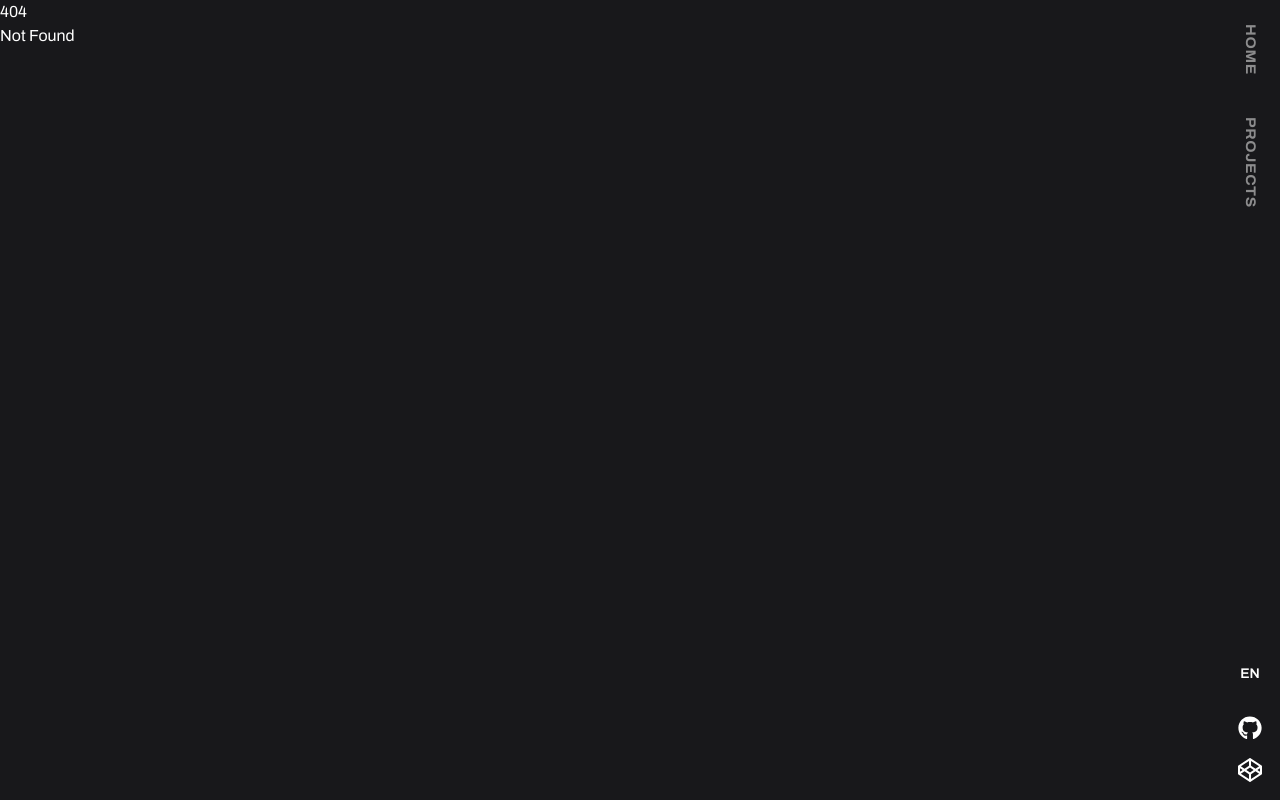
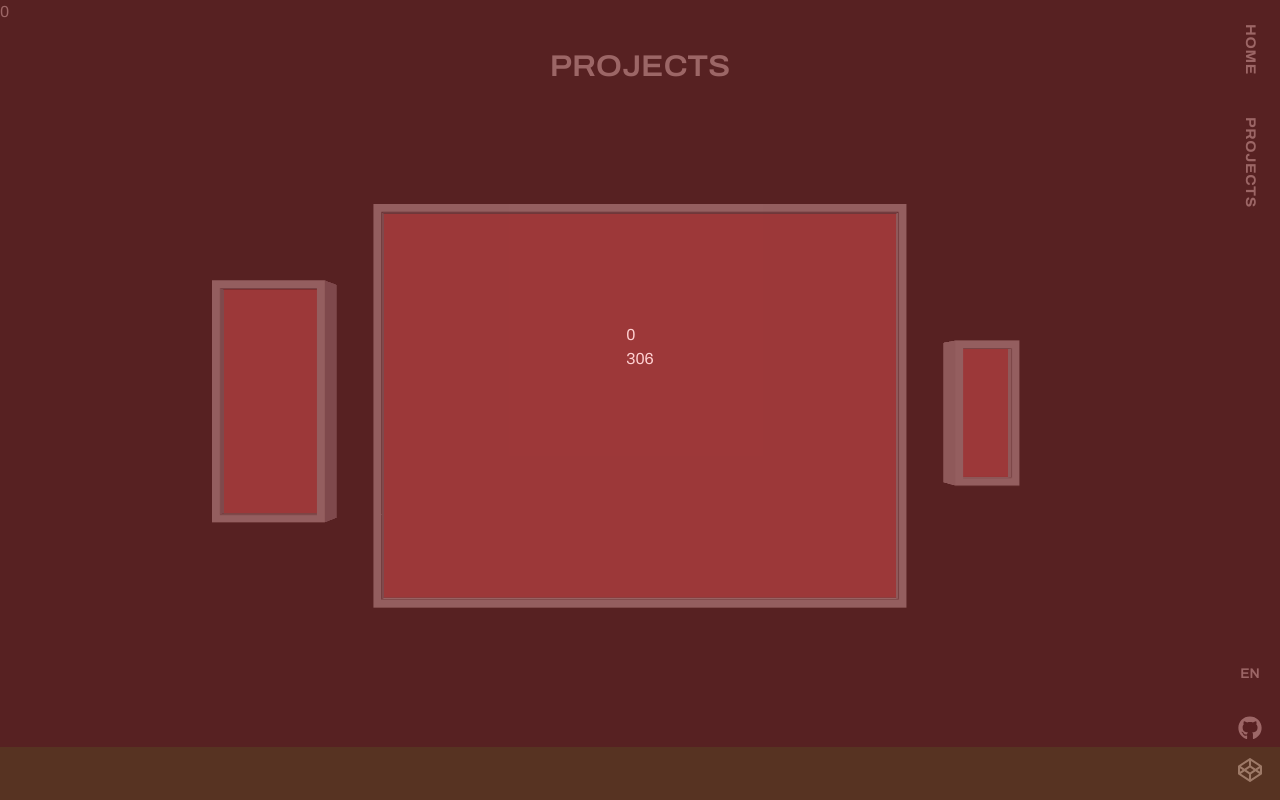
Before and after one commit to Pando58/portfolio-2025, a SvelteKit app: page /projects in a window 1280 px wide. Before the commit this address had no page. Built offline with nearby package versions, Linux system fonts and the light colour scheme.

Commit message:
projects page base

```diff
--- /dev/null
+++ b/src/lib/components/ProjectFrame.svelte
@@ -0,0 +1,62 @@
+<script lang="ts">
+	let {
+		width,
+		height,
+	}: {
+		width: number;
+		height: number;
+	} = $props();
+
+	const frameSize = 0.25;
+	const frameInnerDepth = 0.25;
+	const frameOuterDepth = 0.75;
+</script>
+
+<div
+	style={`width: ${width}em; height: ${height}em; translate: ${-width / 2}em ${-height / 2}em 0;`}
+	class="absolute backface-hidden"
+>
+	<div class="size-full bg-red-400"></div>
+</div>
+
+<div
+	style={`width: ${width}em; height: ${frameInnerDepth}em; translate: ${-width / 2}em ${-height / 2}em; rotate: x 270deg;`}
+	class="absolute backface-hidden origin-bottom-left bottom-0 bg-zinc-500"
+></div>
+<div
+	style={`width: ${width}em; height: ${frameInnerDepth}em; translate: ${-width / 2}em ${height / 2}em; rotate: x 90deg;`}
+	class="absolute backface-hidden origin-top-left bg-zinc-100"
+></div>
+<div
+	style={`width: ${frameInnerDepth}em; height: ${height}em; translate: ${-width / 2}em ${-height / 2}em; rotate: y 90deg;`}
+	class="absolute backface-hidden origin-top-right right-0 bg-zinc-400"
+></div>
+<div
+	style={`width: ${frameInnerDepth}em; height: ${height}em; translate: ${width / 2}em ${-height / 2}em; rotate: y 270deg;`}
+	class="absolute backface-hidden origin-top-left bg-zinc-300"
+></div>
+
+<svg
+	style={`width: ${width + (frameSize * 2)}em; height: ${height + (frameSize * 2)}em; translate: ${(-width / 2) - frameSize}em ${(-height / 2) - frameSize}em ${frameInnerDepth}em;`}
+	class="absolute backface-hidden fill-zinc-200"
+	viewBox={`0 0 ${width + (frameSize * 2)} ${height + (frameSize * 2)}`}
+>
+	<path d={`M 0 0 L 0 ${height + (frameSize * 2)} L ${width + (frameSize * 2)} ${height + (frameSize * 2)} L ${width + (frameSize * 2)} 0 L 0 0 z M ${frameSize} ${frameSize} L ${width + frameSize} ${frameSize} L ${width + frameSize} ${height + frameSize} L ${frameSize} ${height + frameSize} L ${frameSize} ${frameSize} z`} />
+</svg>
+
+<div
+	style={`width: ${width + (frameSize * 2)}em; height: ${frameInnerDepth + frameOuterDepth}em; translate: ${(-width / 2) - frameSize}em ${(-height / 2) - frameSize}em ${frameInnerDepth}em; rotate: x 90deg;`}
+	class="absolute backface-hidden origin-bottom-left bottom-0 bg-zinc-100"
+></div>
+<div
+	style={`width: ${width + (frameSize * 2)}em; height: ${frameInnerDepth + frameOuterDepth}em; translate: ${(-width / 2) - frameSize}em ${(height / 2) + frameSize}em ${frameInnerDepth}em; rotate: x 270deg;`}
+	class="absolute backface-hidden origin-top-left bg-zinc-500"
+></div>
+<div
+	style={`width: ${frameInnerDepth + frameOuterDepth}em; height: ${height + (frameSize * 2)}em; translate: ${(-width / 2) - frameSize}em ${(-height / 2) - frameSize}em ${frameInnerDepth}em; rotate: y 270deg;`}
+	class="absolute backface-hidden origin-top-right right-0 bg-zinc-300"
+></div>
+<div
+	style={`width: ${frameInnerDepth + frameOuterDepth}em; height: ${height + (frameSize * 2)}em; translate: ${(width / 2) + frameSize}em ${(-height / 2) - frameSize}em ${frameInnerDepth}em; rotate: y 90deg;`}
+	class="absolute backface-hidden origin-top-left bg-zinc-400"
+></div>
--- /dev/null
+++ b/src/routes/projects/+page.svelte
@@ -0,0 +1,172 @@
+<script lang="ts">
+	import ProjectFrame from "$lib/components/ProjectFrame.svelte";
+	import { type rootLayoutCtx, rootLayoutKey } from "$lib/context";
+	import { scroll } from "motion";
+	import { getContext, onMount } from "svelte";
+	import { Spring } from "svelte/motion";
+
+	const {
+		sectionTransitionActive,
+	} = getContext<rootLayoutCtx>(rootLayoutKey);
+
+	// Section navigation timing
+
+	onMount(() => {
+		const transitionTimeout = setTimeout(() => {
+			$sectionTransitionActive = false;
+		}, 800);
+
+		return () => {
+			clearTimeout(transitionTimeout);
+		};
+	});
+
+	// Waving animation
+
+	let wave1 = new Spring(0, { damping: 0.5, stiffness: 0.05 });
+	let wave2 = new Spring(0, { damping: 0.5, stiffness: 0.05 });
+	let wave3 = new Spring(0, { damping: 0.5, stiffness: 0.05 });
+
+	onMount(() => {
+		let interval = setInterval(() => {
+			wave1.target = Math.cos(performance.now() / 500 + 1.5) * 1.2;
+			wave2.target = Math.cos(performance.now() / 500 + 0.75) * 0.5;
+			wave3.target = Math.cos(performance.now() / 500) * 1.7;
+		}, 1000 / 30);
+
+		return () => clearInterval(interval);
+	});
+
+	// Mouse
+
+	let mx = $state(0);
+	let my = $state(0);
+
+	let sw = $state(0);
+	let sh = $state(0);
+
+	onMount(() => {
+		const mouseListener = (e: MouseEvent) => {
+			mx = e.clientX;
+			my = e.clientY;
+		};
+
+		const resizeListener = () => {
+			sw = window.innerWidth;
+			sh = window.innerHeight;
+
+			mx = sw / 2;
+			my = sh / 2;
+		};
+
+		resizeListener();
+
+		mx = sw / 2;
+		my = sh / 2;
+
+		addEventListener("mousemove", mouseListener);
+		addEventListener("resize", resizeListener);
+
+		return () => {
+			removeEventListener("mousemove", mouseListener);
+			removeEventListener("resize", resizeListener);
+		};
+	});
+
+	// Infinite scroll
+
+	let scrollRegionIndex = $state(0);
+	let scrollContainer: HTMLElement;
+
+	const scrollRegionAmount = 7; // 3 is the minimum but a bigger number allows faster scroll
+	const scrollRegionAmountOneSide = Math.trunc(scrollRegionAmount / 2);
+
+	onMount(() => {
+		function getMiddleRegionRect() {
+			return scrollContainer.children[scrollRegionAmountOneSide].getBoundingClientRect();
+		}
+
+		scrollContainer.scrollBy(0, getMiddleRegionRect().top);
+
+		scroll((progress: number) => {
+			if (progress > (scrollRegionAmountOneSide + 0.5) / (scrollRegionAmount - 1)) {
+				scrollRegionIndex++;
+			}
+
+			if (progress < (scrollRegionAmountOneSide - 0.5) / (scrollRegionAmount - 1)) {
+				scrollRegionIndex--;
+			}
+		}, {
+			container: scrollContainer,
+		});
+
+		const snapInstant = () => {
+			scrollContainer.scrollBy(0, getMiddleRegionRect().top);
+		};
+		const snapSmooth = () => {
+			scrollContainer.scrollBy({
+				top: getMiddleRegionRect().top,
+				behavior: "smooth",
+			});
+		};
+
+		let timeout: number;
+
+		const snapSmoothDebounce = () => {
+			clearTimeout(timeout);
+			timeout = setTimeout(snapSmooth, 300);
+		};
+
+		scrollContainer.addEventListener("scroll", snapSmoothDebounce);
+		window.addEventListener("resize", snapInstant);
+
+		return () => {
+			scrollContainer.removeEventListener("scroll", snapSmoothDebounce);
+			window.removeEventListener("resize", snapInstant);
+		};
+	});
+</script>
+
+<div class="absolute inset-0">
+	<div class="flex justify-center py-12">
+		<span class="font-semibold font-stretch-110% text-3xl">
+			PROJECTS
+		</span>
+	</div>
+	<div class="absolute inset-0 overflow-auto">
+		<div class="absolute left-[50vw] top-[50vh] text-[min(3vw,4vh)] perspective-[26em]">
+			<div
+				style={`transform: rotateX(${(my - (sh / 2)) / -(sh / 360)}deg) rotateY(${(mx - (sw / 2)) / (sw / 360)}deg);`}
+				class="transform-3d"
+			>
+				<div
+					style={`translate: -11.5em ${wave1.current - 1}em 0;`}
+					class="transform-3d"
+				>
+					<ProjectFrame height={7} width={3} />
+				</div>
+				<div
+					style={`translate: 0 ${wave2.current}em 0;`}
+					class="transform-3d"
+				>
+
+					<ProjectFrame height={12} width={16} />
+				</div>
+				<div
+					style={`translate: 10.75em ${wave3.current + 1}em 0;`}
+					class="transform-3d"
+				>
+					<ProjectFrame height={4} width={1.5} />
+				</div>
+			</div>
+		</div>
+	</div>
+	<div class="absolute inset-0 z-50">
+		<div class="absolute">{scrollRegionIndex}</div>
+		<div bind:this={scrollContainer} class="h-screen overflow-auto opacity-70">
+			{#each [...Array(scrollRegionAmount)].map((_, i) => scrollRegionIndex + i) as i (i)}
+				<div style={`background: hsl(${i * 20}, 50%, 30%);`} class="h-screen grid place-items-center">{i} <br /> {Math.random() * 1000 | 0}</div>
+			{/each}
+		</div>
+	</div>
+</div>
```
